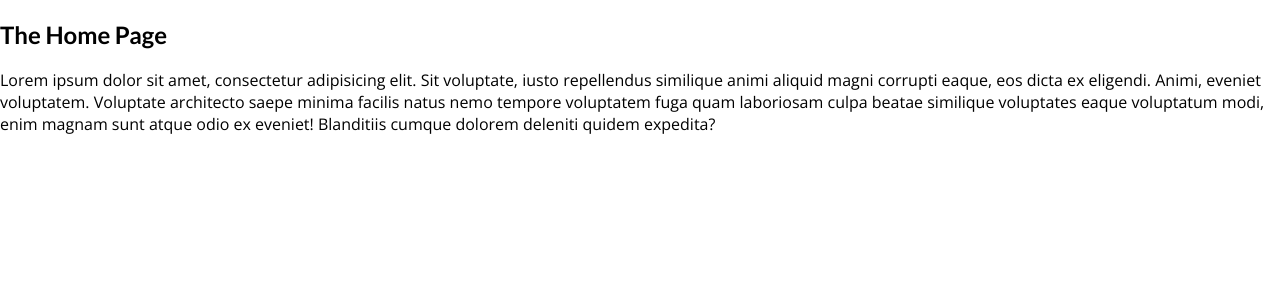
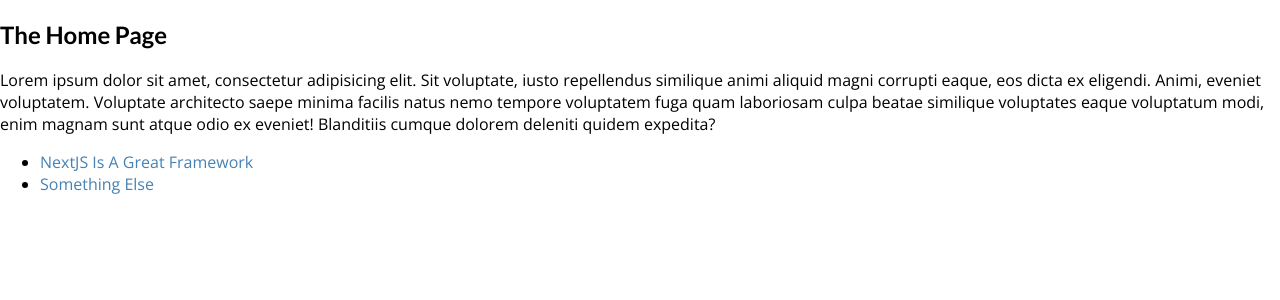
Before and after one commit to pavelklos/nextjs-course-cna, a Next.js app: page / in a window 1280 px wide. Shown: the top 300 px of the page. Built offline with nearby package versions, Linux system fonts and the light colour scheme.

Commit message:
244. [07:13] Linking Between Pages

```diff
--- a/pages/index.js
+++ b/pages/index.js
@@ -1,5 +1,6 @@
 // DOMAIN/ = ROOT PAGE
 // rafce
+import Link from "next/link";
 
 const HomePage = () => {
   return (
@@ -14,6 +15,21 @@ const HomePage = () => {
         atque odio ex eveniet! Blanditiis cumque dolorem deleniti quidem
         expedita?
       </p>
+      <ul>
+        <li>
+          {/* <a href='/news/nextjs-is-a-great-framework'>NextJS Is A Great Framework</a> */}
+          <Link href='/news/nextjs-is-a-great-framework'>
+            NextJS Is A Great Framework
+          </Link>
+        </li>
+        <li>
+          <Link href='/news/something-else'>
+            <a target='_blank' rel='noreferrer'>
+              Something Else
+            </a>
+          </Link>
+        </li>
+      </ul>
     </section>
   );
 };
--- a/styles/globals.css
+++ b/styles/globals.css
@@ -13,6 +13,8 @@ body {
 a {
   color: inherit;
   text-decoration: none;
+  /* ADDED */
+  color: steelblue;
 }
 
 * {
```
